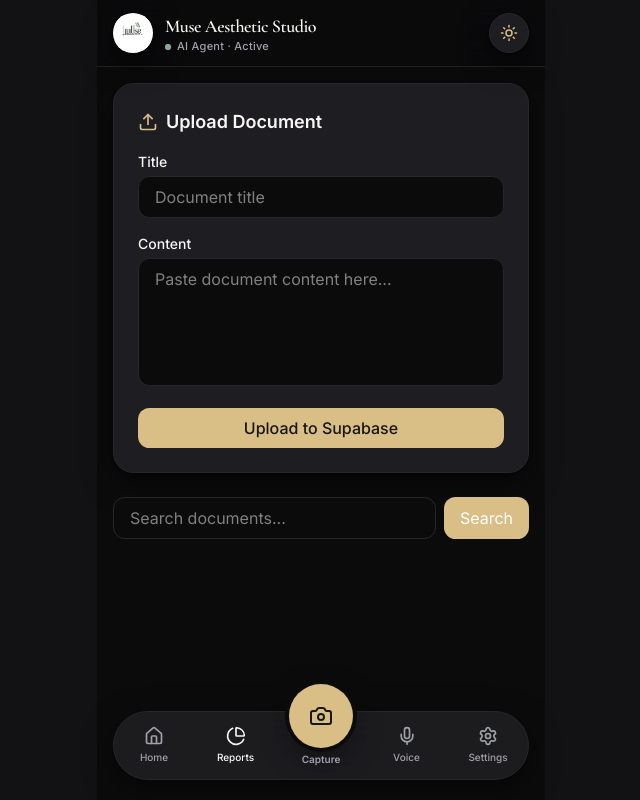
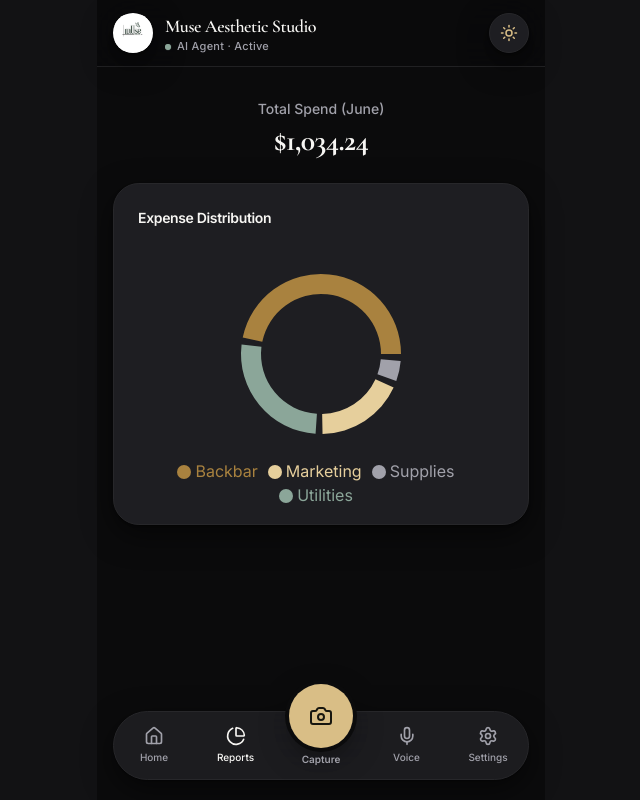
Before and after one commit to slashmcp/muse-aesthetic-studio-app, a Next.js app: page / in a window 1280 px wide. Both pictures are taken after a click on the button "Reports". Shown: the whole page, without its empty margins (319-959 px from the left). Built offline with nearby package versions, Linux system fonts and the light colour scheme.

Commit message:
Add reports tab with pie chart and relax upload requirements

```diff
--- a/app/api/upload/route.ts
+++ b/app/api/upload/route.ts
@@ -5,13 +5,13 @@ export async function POST(request: Request) {
   try {
     const { title, content } = await request.json()
 
-    if (!title || !content) {
-      return NextResponse.json({ error: 'Title and content are required' }, { status: 400 })
-    }
+    // Since title/content are not required, we provide fallback defaults for the DB
+    const finalTitle = title?.trim() || 'Untitled Document'
+    const finalContent = content?.trim() || 'Pending AI Processing...'
 
     const { data, error } = await supabase
       .from('documents')
-      .insert([{ title, content }])
+      .insert([{ title: finalTitle, content: finalContent }])
       .select()
       .single()
 
--- a/components/muse/app-shell.tsx
+++ b/components/muse/app-shell.tsx
@@ -7,6 +7,7 @@ import { VoiceOverlay } from './voice-overlay'
 import { CaptureModal } from './capture-modal'
 import { DocumentUpload } from './document-upload'
 import { SearchBar } from './search-bar'
+import { ReportsTab } from './reports-tab'
 
 type Theme = 'dark' | 'light'
 
@@ -32,8 +33,13 @@ export function AppShell() {
       <Header theme={theme} onToggleTheme={toggleTheme} />
 
       <main className="flex-1 space-y-6 px-4 pb-36 pt-4">
-        <DocumentUpload />
-        <SearchBar />
+        {activeTab === 'home' && (
+          <div className="space-y-6 animate-in fade-in slide-in-from-bottom-4 duration-500">
+            <DocumentUpload />
+            <SearchBar />
+          </div>
+        )}
+        {activeTab === 'reports' && <ReportsTab />}
       </main>
 
       <BottomDock
--- a/components/muse/document-upload.tsx
+++ b/components/muse/document-upload.tsx
@@ -11,7 +11,6 @@ export function DocumentUpload() {
 
   const handleUpload = async (e: React.FormEvent) => {
     e.preventDefault()
-    if (!title.trim() || !content.trim()) return
 
     setIsLoading(true)
     setMessage('')
@@ -24,7 +23,7 @@ export function DocumentUpload() {
       const data = await res.json()
 
       if (res.ok && data.data) {
-        setMessage('Document uploaded successfully!')
+        setMessage('Document uploaded successfully! AI will process it shortly.')
         setTitle('')
         setContent('')
       } else {
@@ -47,25 +46,23 @@ export function DocumentUpload() {
 
       <form onSubmit={handleUpload} className="space-y-4">
         <div>
-          <label className="block text-sm font-medium text-foreground mb-1">Title</label>
+          <label className="block text-sm font-medium text-foreground mb-1">Title (Optional)</label>
           <input
             type="text"
             value={title}
             onChange={(e) => setTitle(e.target.value)}
             className="w-full px-4 py-2 bg-background border border-border rounded-md focus:outline-none focus:ring-1 focus:ring-ring"
             placeholder="Document title"
-            required
           />
         </div>
 
         <div>
-          <label className="block text-sm font-medium text-foreground mb-1">Content</label>
+          <label className="block text-sm font-medium text-foreground mb-1">Content (Optional)</label>
           <textarea
             value={content}
             onChange={(e) => setContent(e.target.value)}
             className="w-full px-4 py-2 bg-background border border-border rounded-md h-32 resize-none focus:outline-none focus:ring-1 focus:ring-ring"
-            placeholder="Paste document content here..."
-            required
+            placeholder="Paste document content here for AI processing..."
           />
         </div>
 
--- /dev/null
+++ b/components/muse/reports-tab.tsx
@@ -0,0 +1,84 @@
+'use client'
+
+import { useState, useMemo } from 'react'
+import { PieChart, Pie, Cell, ResponsiveContainer, Tooltip, Legend } from 'recharts'
+import { LEDGER, CATEGORY_META, currency, Category } from '@/lib/muse-data'
+
+export function ReportsTab() {
+  // Aggregate expenses by category
+  const data = useMemo(() => {
+    const totals = LEDGER.reduce((acc, entry) => {
+      acc[entry.category] = (acc[entry.category] || 0) + entry.amount
+      return acc
+    }, {} as Record<string, number>)
+
+    return Object.entries(totals)
+      .map(([category, amount]) => ({
+        name: CATEGORY_META[category as Category].label,
+        value: amount,
+        category,
+      }))
+      .sort((a, b) => b.value - a.value)
+  }, [])
+
+  const totalSpend = useMemo(() => {
+    return data.reduce((sum, item) => sum + item.value, 0)
+  }, [data])
+
+  // Custom colors matching the brand
+  const COLORS: Record<string, string> = {
+    backbar: '#a9823f', // gold
+    utilities: '#8ba699', // sage
+    marketing: '#e6cf9c', // accent-foreground
+    supplies: '#a1a1aa', // muted-foreground
+    personal: '#e0736f', // destructive (or a nice red/pink)
+  }
+
+  return (
+    <div className="space-y-6 animate-in fade-in slide-in-from-bottom-4 duration-500">
+      <div className="flex flex-col items-center justify-center space-y-1 mt-4">
+        <p className="text-sm font-medium text-muted-foreground">Total Spend (June)</p>
+        <h2 className="text-3xl font-serif font-bold text-foreground tracking-tight">
+          {currency(totalSpend)}
+        </h2>
+      </div>
+
+      <div className="bg-card border border-border rounded-2xl p-6 shadow-soft">
+        <h3 className="text-sm font-semibold tracking-tight text-foreground mb-4">
+          Expense Distribution
+        </h3>
+        <div className="h-64 w-full">
+          <ResponsiveContainer width="100%" height="100%">
+            <PieChart>
+              <Pie
+                data={data}
+                cx="50%"
+                cy="50%"
+                innerRadius={60}
+                outerRadius={80}
+                paddingAngle={5}
+                dataKey="value"
+                stroke="none"
+              >
+                {data.map((entry, index) => (
+                  <Cell key={`cell-${index}`} fill={COLORS[entry.category] || '#d9be86'} />
+                ))}
+              </Pie>
+              <Tooltip
+                formatter={(value: number) => currency(value)}
+                contentStyle={{
+                  backgroundColor: 'var(--card)',
+                  borderColor: 'var(--border)',
+                  borderRadius: '0.5rem',
+                  color: 'var(--foreground)',
+                }}
+                itemStyle={{ color: 'var(--foreground)' }}
+              />
+              <Legend verticalAlign="bottom" height={36} iconType="circle" />
+            </PieChart>
+          </ResponsiveContainer>
+        </div>
+      </div>
+    </div>
+  )
+}
--- a/lib/muse-data.ts
+++ b/lib/muse-data.ts
@@ -1,4 +1,4 @@
-export type Category = 'backbar' | 'utilities' | 'marketing' | 'supplies'
+export type Category = 'backbar' | 'utilities' | 'marketing' | 'supplies' | 'personal'
 
 export type LedgerEntry = {
   id: string
@@ -18,6 +18,7 @@ export const CATEGORY_META: Record<
   utilities: { label: 'Utilities', tag: '#utilities' },
   marketing: { label: 'Marketing', tag: '#marketing' },
   supplies: { label: 'Supplies', tag: '#supplies' },
+  personal: { label: 'Personal (Ali & Kristina)', tag: '#personal' },
 }
 
 // Monthly backbar budget for non-resellable pro-use products not tracked in Vagaro.
--- a/package.json
+++ b/package.json
@@ -18,6 +18,7 @@
     "next": "16.2.6",
     "react": "^19",
     "react-dom": "^19",
+    "recharts": "^3.9.1",
     "shadcn": "^4.8.0",
     "tailwind-merge": "^3.3.1",
     "tw-animate-css": "^1.4.0"
```
Also changed, not shown: 1 other file (tests, documents, lock files or other folders).
